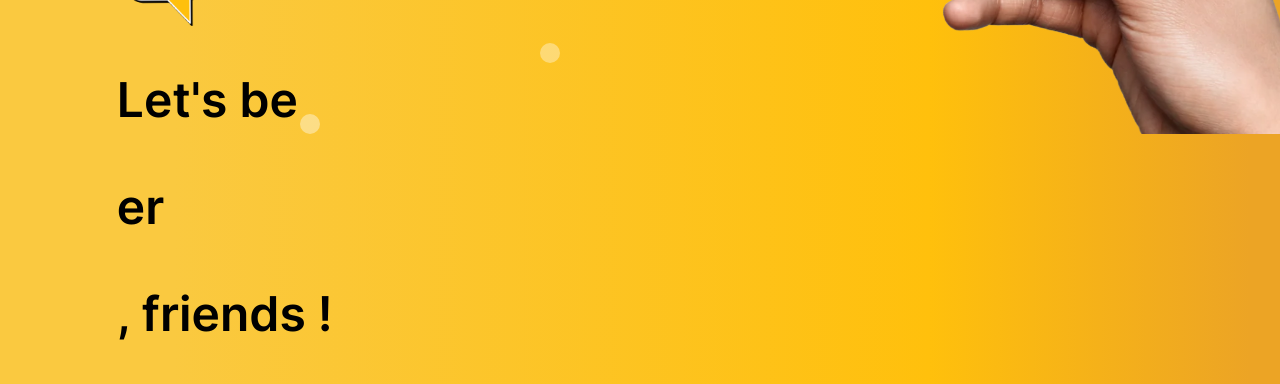
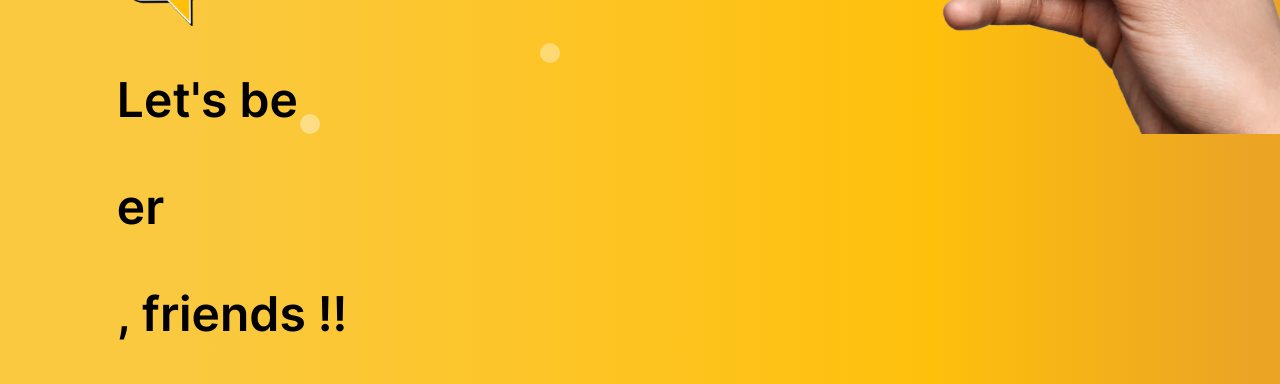
Before and after one commit to hugoLarrousse/JustABeerLanding, a Vue app: page / in a window 1280 px wide. Shown: the part 666-1050 px from the top of the page. Built offline with nearby package versions, Linux system fonts and the light colour scheme; the HTML template or start-up script is replaced by a standard one.

Commit message:
test changes

```diff
--- a/public/index.html
+++ b/public/index.html
@@ -2,7 +2,7 @@
 <html lang="en">
   <head>
     <meta charset="utf-8">
-    <title>Just A Beer</title>
+    <title>Just A Beer, let's beer friend</title>
     <meta name="description" content="Avec Just A Beer, rejoignez une table et faites des rencontres amicales sans pression.">
     <meta http-equiv="X-UA-Compatible" content="IE=edge">
     <meta name="viewport" content="width=device-width,initial-scale=1.0">
--- a/src/App.vue
+++ b/src/App.vue
@@ -10,7 +10,7 @@
         <h1 class="title uppercase">Just a beer</h1>
         <img class="myLogo" src="@/assets/myLogo.png" alt="Just A Beer logo">
       </div>
-      <h2 class="punchline flex font-semibold">Let's be<p class="text-beer2-200">er</p>, friends !</h2>
+      <h2 class="punchline flex font-semibold">Let's be<p class="text-beer2-200">er</p>, friends !!</h2>
       <h3 class="description font-semibold">Rejoignez une table et faites des rencontres amicales sans pression</h3>
       <div class="button-container">
         <button @click="onClickChangeStatusModal" class="button bg-white text-beer2-500 jab-rounded"> Pré-inscription </button>
```
